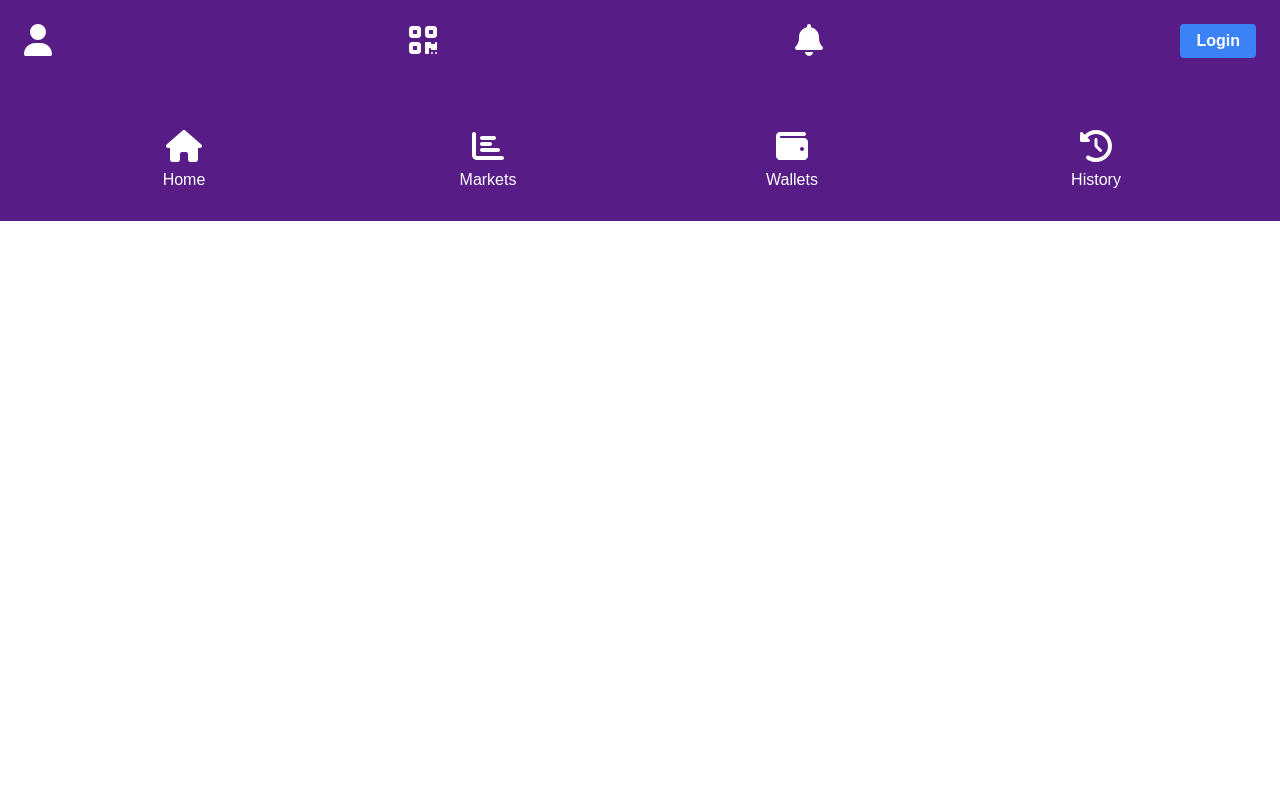
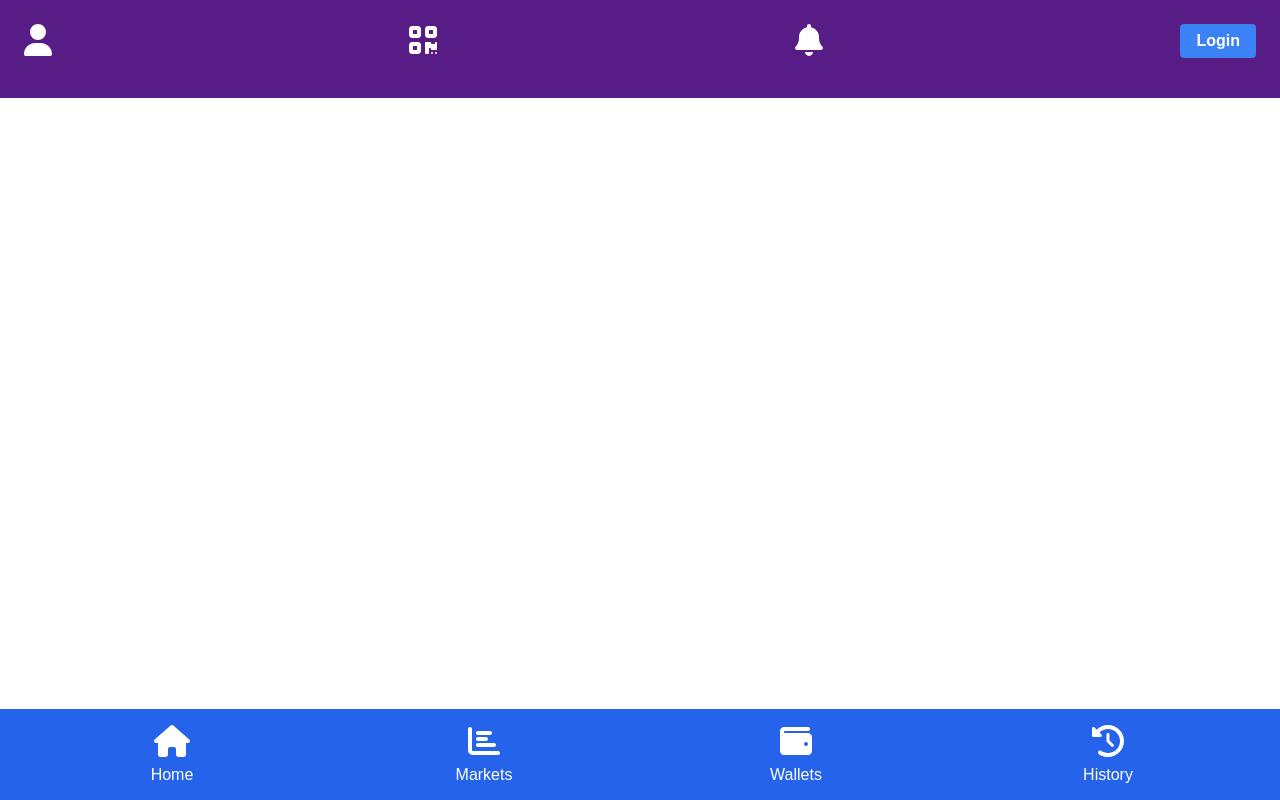
Before and after one commit to rohini125/Currency-Exchanger, a React (Create React App) app in the folder client/: page /payment in a window 1280 px wide. Built offline with nearby package versions, Linux system fonts and the light colour scheme.

Commit message:
update the footer file

```diff
--- a/client/src/Pages/Footer.js
+++ b/client/src/Pages/Footer.js
@@ -1,37 +1,35 @@
 import React from 'react';
 import { Link } from 'react-router-dom';
 import { FontAwesomeIcon } from '@fortawesome/react-fontawesome'; // Import FontAwesomeIcon
-import { faHome, faChartBar,faWallet , faHistory} from '@fortawesome/free-solid-svg-icons'; // Import icons
+import { faHome, faChartBar, faWallet, faHistory } from '@fortawesome/free-solid-svg-icons'; // Import icons
 
 const Footer = () => {
   return (
-    <footer className="bg-purple-900 text-white p-4">
-      <div className="flex justify-around items-center p-4">
-        <div className="flex justify-between w-full"> {/* Flex and horizontal alignment */}
-          <div className="flex-1 text-center">
-            <Link to="/">
+    <footer className="bg-blue-600 text-white p-4 fixed bottom-0 left-0 w-full">
+      <div className="container mx-auto flex justify-around items-center flex-wrap">
+        <div className="flex flex-col items-center w-1/4 md:w-1/5">
+          <Link to="/" className="text-center">
             <FontAwesomeIcon icon={faHome} size="2x" />
             <div className='mt-2'>Home</div>
           </Link>
         </div>
-          <div className="flex-1 text-center">
-            <Link to="/markets">
+        <div className="flex flex-col items-center w-1/4 md:w-1/5">
+          <Link to="/markets" className="text-center">
             <FontAwesomeIcon icon={faChartBar} size="2x" />
             <div className='mt-2'>Markets</div>
           </Link>
         </div>
-          <div className="flex-1 text-center">
-            <Link to="/wallets">
+        <div className="flex flex-col items-center w-1/4 md:w-1/5">
+          <Link to="/wallets" className="text-center">
             <FontAwesomeIcon icon={faWallet} size="2x" />
             <div className='mt-2'>Wallets</div>
           </Link>
         </div>
-          <div className="flex-1 text-center">
-            <Link to="/history">
+        <div className="flex flex-col items-center w-1/4 md:w-1/5">
+          <Link to="/history" className="text-center">
             <FontAwesomeIcon icon={faHistory} size="2x" />
             <div className='mt-2'>History</div>
           </Link>
-          </div>
         </div>
       </div>
     </footer>
```
Lines whose indentation alone changed are shown as unchanged.
